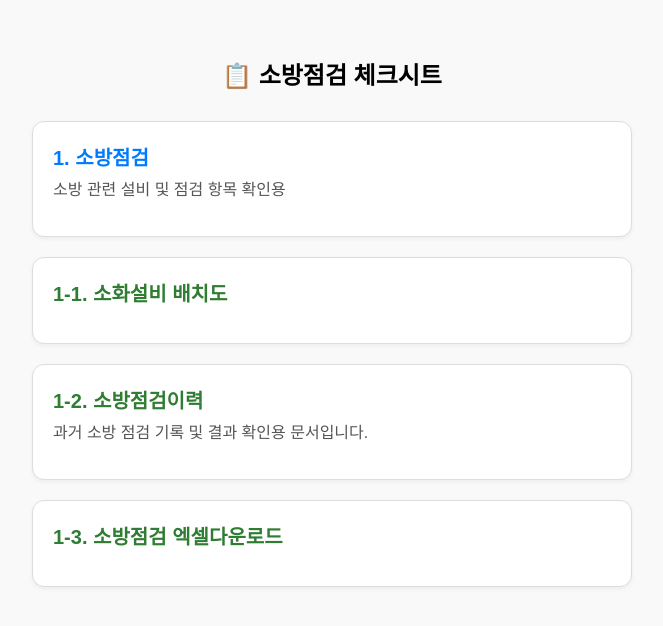
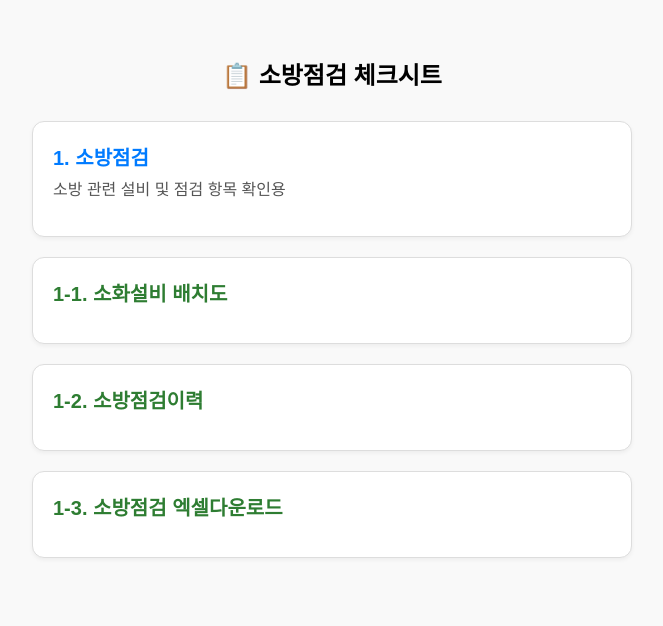
Before and after one commit to KnagByeongju-123/General, a plain HTML site: page index.html in a window 1280 px wide. Shown: the whole page, without its empty margins (308-971 px from the left). Drawn offline with Linux system fonts and the light colour scheme.

Commit message:
Update index.html
Signed-off-by: KnagByeongju-123 <seraulu@gmail.com>

```diff
--- a/index.html
+++ b/index.html
@@ -87,7 +87,7 @@
     <!-- 1-1. 소방점검이력 -->
     <a href="https://docs.google.com/spreadsheets/d/166iYW_RVdcBFdQ_Gdjscz8999zB6KlhFHZsyATE7iks/edit?usp=drive_link" target="_blank" class="link-card green">
       <div class="title">1-2. 소방점검이력</div>
-      <p class="description">과거 소방 점검 기록 및 결과 확인용 문서입니다.</p>
+      <p class="description"></p>
     </a>
 
      <a href="https://knagbyeongju-123.github.io/Print_Sobang/" target="_blank" class="link-card green">
```
